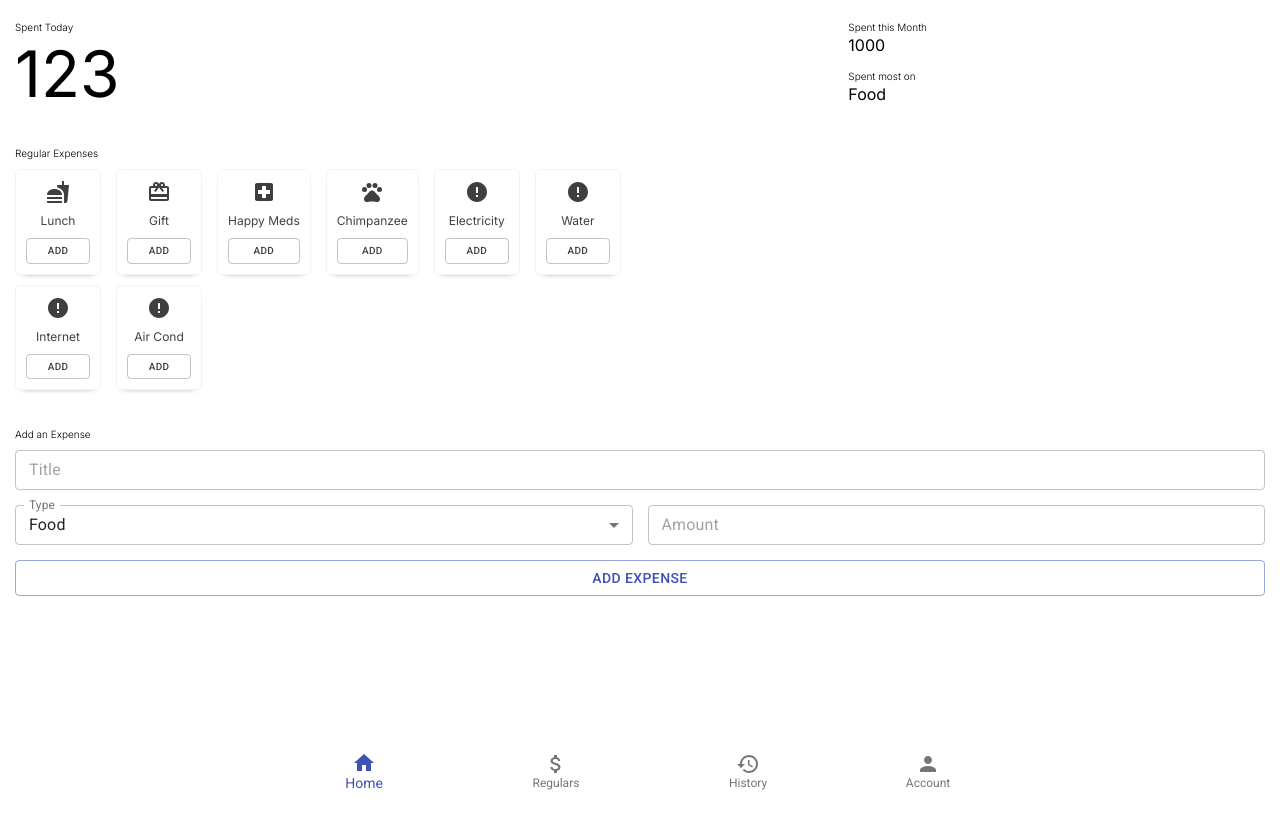
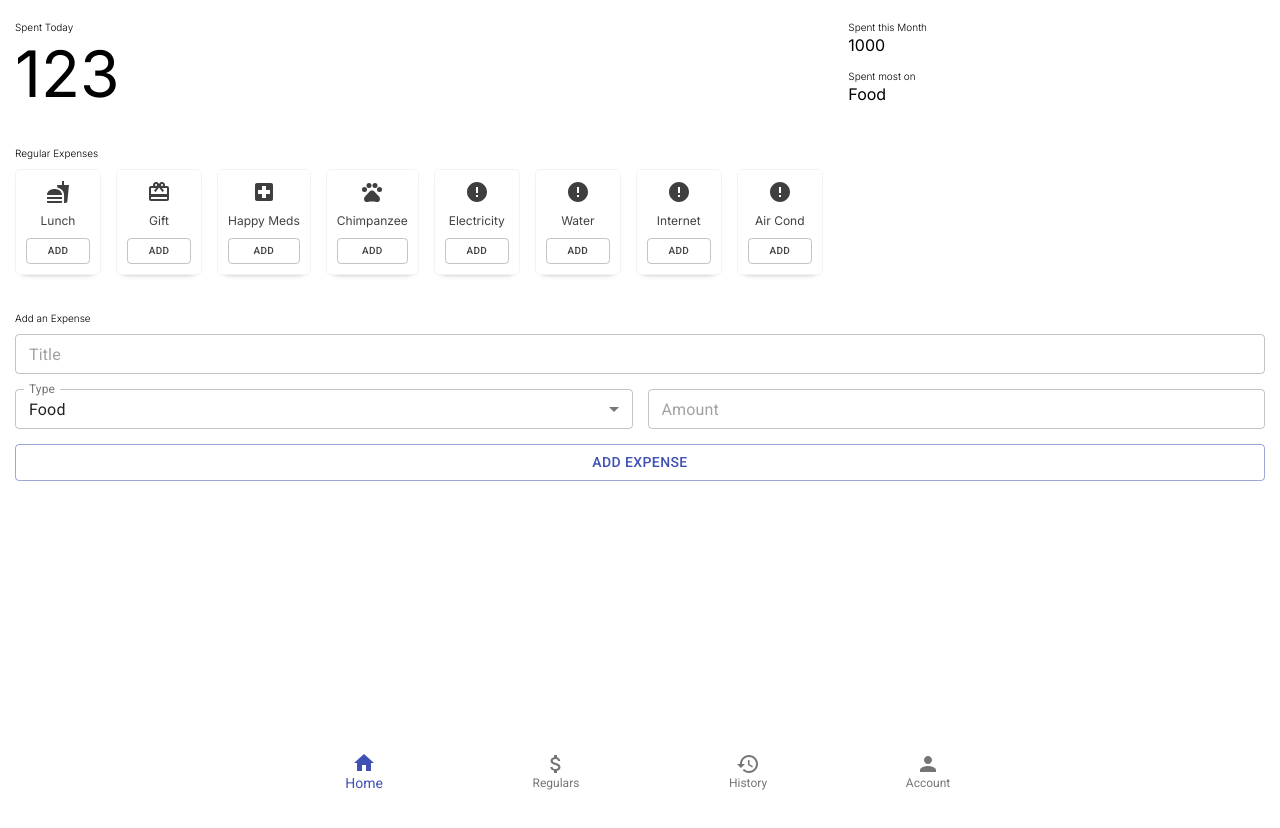
Before and after one commit to rajsaha/lazywallet, a React (Create React App) app: page / in a window 1280 px wide. Shown: the top 828 px of the page. Built offline with nearby package versions, Linux system fonts and the light colour scheme.

Commit message:
fixed regular expense grid

```diff
--- a/src/components/RegularExpenseGrid/RegularExpenseGrid.scss
+++ b/src/components/RegularExpenseGrid/RegularExpenseGrid.scss
@@ -10,7 +10,7 @@
 
     display: grid;
     grid-gap: calc(var(--gutter) / 2);
-    grid-template-columns: repeat(6, max-content);
+    grid-template-columns: repeat(1000, max-content);
     grid-template-rows: minmax(auto, 1fr);
 
     overflow-x: scroll;
```
